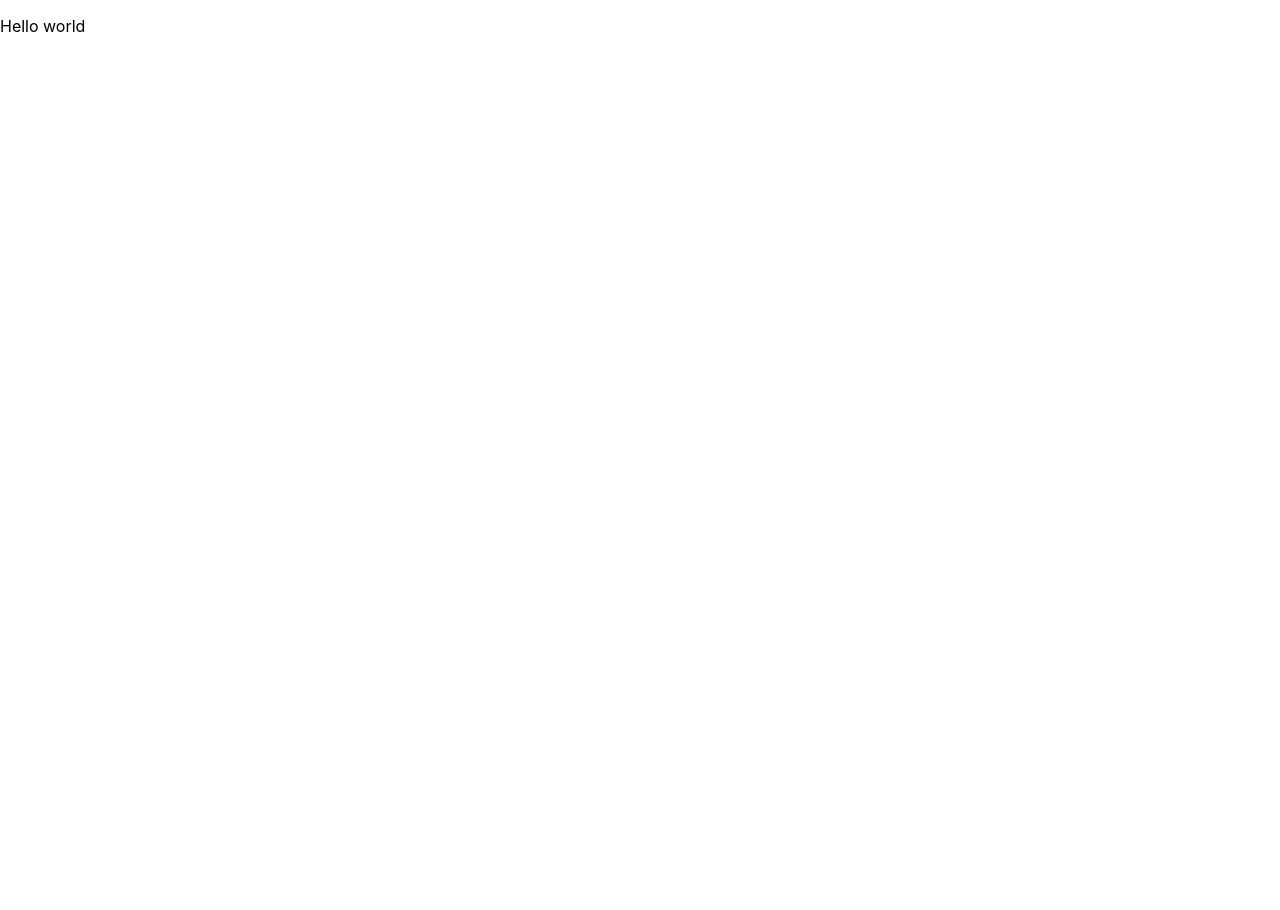
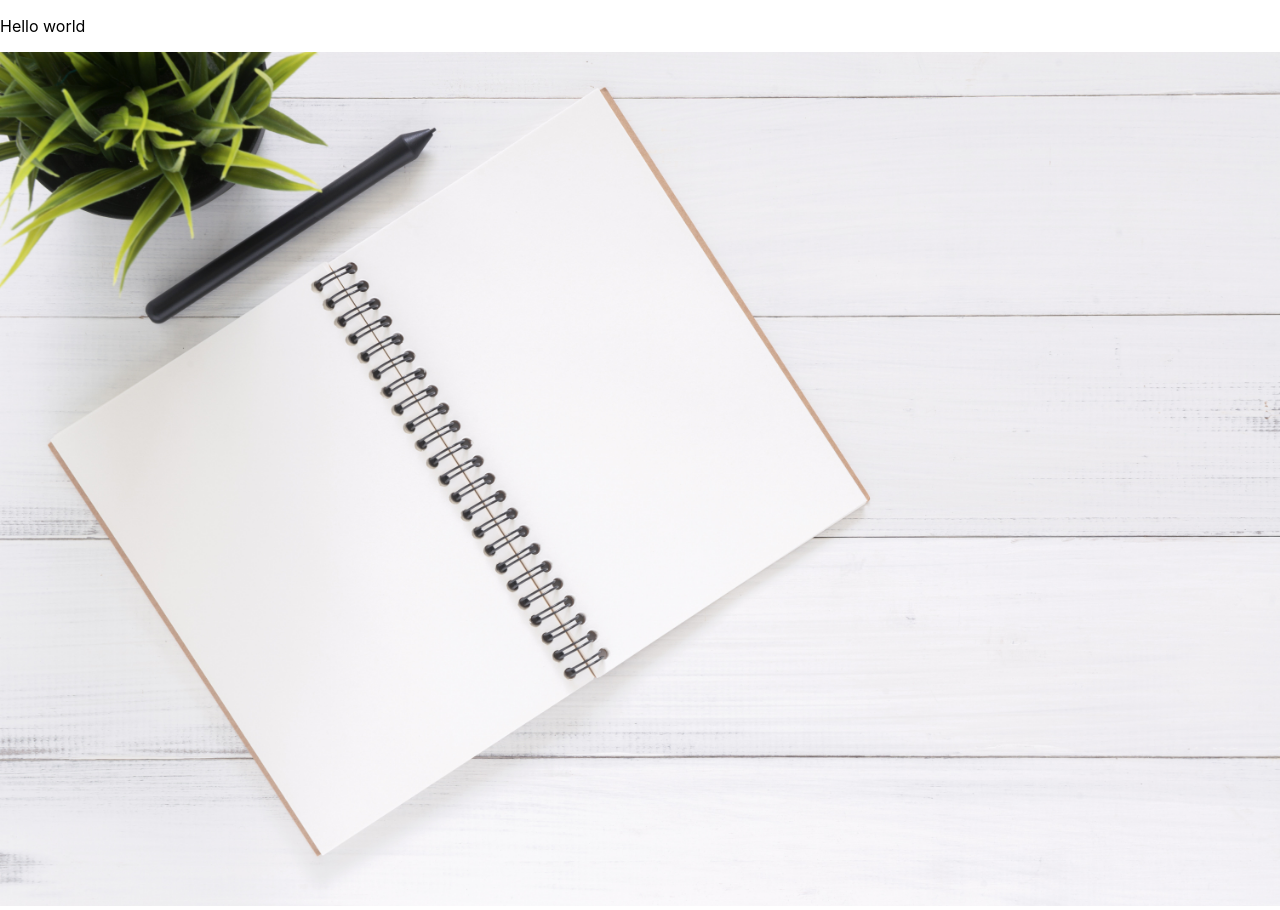
Before and after one commit to domjparker/DomAndrewProjectFE, a React (Create React App) app: page / in a window 1280 px wide. Before the commit the page ends 800 px from the top, so only its background shows below. Built offline with nearby package versions, Linux system fonts and the light colour scheme.

Commit message:
background image added to homepage

```diff
--- /dev/null
+++ b/src/pages/Home/home.css
@@ -0,0 +1,4 @@
+.bgimg {
+  width: 100vw;
+  height:auto ;
+}
--- a/src/pages/Home/home.js
+++ b/src/pages/Home/home.js
@@ -1,9 +1,14 @@
 import React from 'react';
+import Img from '../../image/homepage.jpg';
+import './home.css'
 // import { Link } from 'react-router-dom';
 
 function Home() {
   return (
+    <>
     <p>Hello world</p>
+    <img src={Img} alt='Background' className='bgimg'/>
+    </>
   )
 }
 
```
Also changed, not shown: src/image/homepage.jpg (added).
